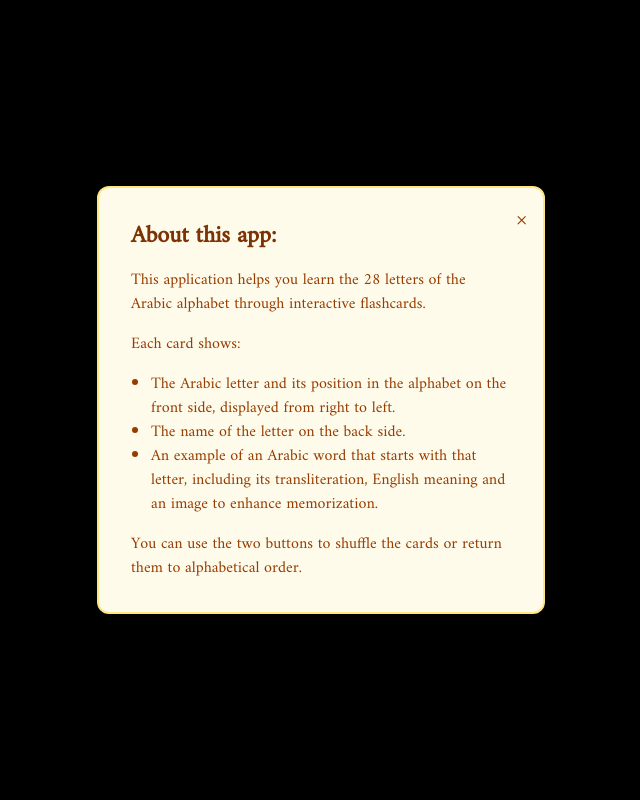
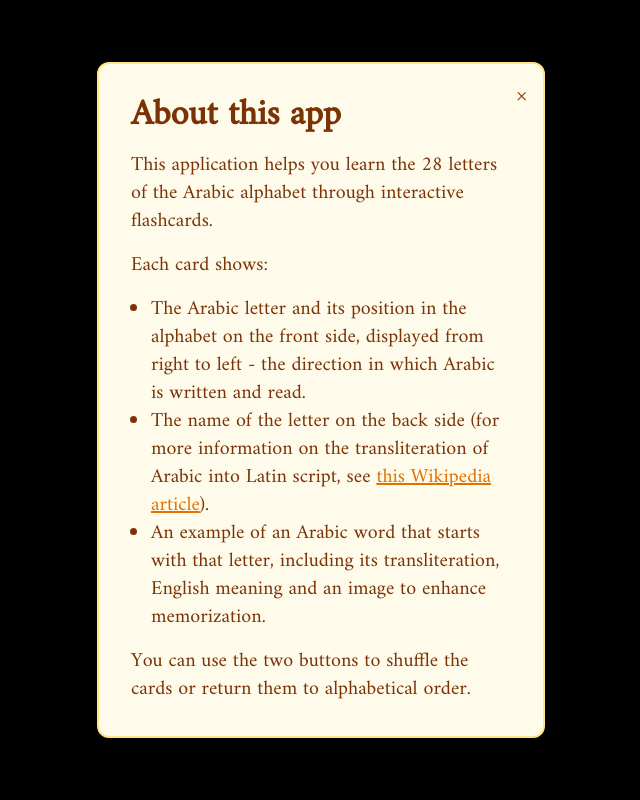
Before and after one commit to M-RBR/learn-the-arabic-alphabet, a React (Vite) app: page / in a window 1280 px wide. Both pictures are taken after a click on the button "Information". Shown: the top 800 px of the page, without its empty margins (319-959 px from the left). Built offline with nearby package versions, Linux system fonts and the light colour scheme.

Commit message:
Small changes and additions in styling

```diff
--- a/src/App.jsx
+++ b/src/App.jsx
@@ -1,3 +1,5 @@
+/*
+
 import React, { useState } from "react";
 import FlipCards from "./Components/FlipCards";
 import data from "./data/arabic_letters.json";
@@ -61,7 +63,7 @@ function App() {
           </button>
           {(showTooltip || window.innerWidth < 640) && (
             <div className="absolute left-full ml-2 bg-white text-amber-800 px-3 py-2 rounded shadow-lg text-sm whitespace-nowrap border border-amber-200">
-              Click for more info
+              Click for more info about this app
             </div>
           )}
         </div>
@@ -69,17 +71,17 @@ function App() {
 
       {showInfoModal && (
         <div className="fixed inset-0 bg-black bg-opacity-50 flex items-center justify-center z-50">
-          <div className="bg-amber-50 p-8 rounded-xl max-w-md w-full relative border-2 border-amber-200 shadow-2xl">
+          <div className="bg-amber-50 p-8 rounded-xl max-w-md w-full relative -2 border-amber-200 shadow-2xl">
             <button
               onClick={() => setShowInfoModal(false)}
               className="absolute top-4 right-4 text-amber-800 hover:text-amber-600 text-2xl"
             >
               &times;
             </button>
-            <h2 className="text-2xl font-bold text-amber-900 mb-4">
-              About this app:
+            <h2 className="text-4xl font-bold text-amber-900 mb-4">
+              About this app
             </h2>
-            <div className="space-y-4 text-amber-800">
+            <div className="text-xl space-y-4 text-amber-900 ">
               <p>
                 This application helps you learn the 28 letters of the Arabic
                 alphabet through interactive flashcards.
@@ -88,14 +90,26 @@ function App() {
               <ul className="list-disc pl-5">
                 <li>
                   The Arabic letter and its position in the alphabet on the
-                  front side, displayed from right to left.
+                  front side, displayed from right to left - the direction in
+                  which Arabic is written and read.
                 </li>
-                <li>The name of the letter on the back side. </li>
                 <li>
-                  {" "}
+                  The name of the letter on the back side (for more information
+                  on the transliteration of Arabic into Latin script, see{" "}
+                  <a
+                    href="https://en.wikipedia.org/wiki/Romanization_of_Arabic"
+                    target="_blank"
+                    rel="noopener noreferrer"
+                    className="text-amber-600 hover:text-amber-800 underline"
+                  >
+                    this Wikipedia article
+                  </a>
+                  ).
+                </li>
+                <li>
                   An example of an Arabic word that starts with that letter,
                   including its transliteration, English meaning and an image to
-                  enhance memorization.{" "}
+                  enhance memorization.
                 </li>
               </ul>
               <p>
@@ -128,3 +142,160 @@ function App() {
 }
 
 export default App;
+
+*/
+
+import React, { useState } from "react";
+import FlipCards from "./Components/FlipCards";
+import data from "./data/arabic_letters.json";
+import "./index.css";
+
+function App() {
+  const letterState = useState(data);
+  const currentLetters = letterState[0];
+  const updateLetters = letterState[1];
+  const [showTooltip, setShowTooltip] = useState(false);
+  const [showInfoModal, setShowInfoModal] = useState(false);
+
+  const shuffleCards = function shuffleTheLetterCards() {
+    const originalLettersArray = currentLetters;
+    const lettersCopy = [];
+
+    for (let i = 0; i < originalLettersArray.length; i++) {
+      lettersCopy.push(originalLettersArray[i]);
+    }
+
+    const shuffledLetters = lettersCopy.sort(function randomSort() {
+      const randomNumber = Math.random();
+      const subtractValue = 0.5;
+      return randomNumber - subtractValue;
+    });
+
+    updateLetters(shuffledLetters);
+  };
+
+  const sortCards = function returnToOriginalOrder() {
+    const originalDataCopy = [];
+
+    for (let j = 0; j < data.length; j++) {
+      originalDataCopy.push(data[j]);
+    }
+
+    updateLetters(originalDataCopy);
+  };
+
+  return (
+    <div className="min-h-screen flex flex-col p-4 bg-amber-100 bg-opacity-90 bg-opacity-20">
+      <div className="flex-grow">
+        <h1 className="text-6xl font-bold text-center p-6 text-amber-900 font-amiri">
+          Learn the Arabic Alphabet
+        </h1>
+
+        <div className="flex justify-center mb-6">
+          <div className="relative inline-flex items-center">
+            <button
+              className="w-8 h-8 rounded-full bg-amber-700 text-white flex items-center justify-center text-lg font-bold hover:bg-amber-600 transition-colors"
+              onClick={() => {
+                setShowInfoModal(true);
+                setShowTooltip(false);
+              }}
+              onMouseEnter={() => setShowTooltip(true)}
+              onMouseLeave={() => setShowTooltip(false)}
+              onTouchStart={() => setShowTooltip(true)}
+              onTouchEnd={() => setTimeout(() => setShowTooltip(false), 1000)}
+              aria-label="Information"
+            >
+              i
+            </button>
+            {(showTooltip || window.innerWidth < 640) && (
+              <div className="absolute left-full ml-2 bg-white text-amber-800 px-3 py-2 rounded shadow-lg text-sm whitespace-nowrap border border-amber-200">
+                Click for more info about this app
+              </div>
+            )}
+          </div>
+        </div>
+
+        {showInfoModal && (
+          <div className="fixed inset-0 bg-black bg-opacity-50 flex items-center justify-center z-50">
+            <div className="bg-amber-50 p-8 rounded-xl max-w-md w-full relative border-2 border-amber-200 shadow-2xl">
+              <button
+                onClick={() => setShowInfoModal(false)}
+                className="absolute top-4 right-4 text-amber-800 hover:text-amber-600 text-2xl"
+              >
+                &times;
+              </button>
+              <h2 className="text-4xl font-bold text-amber-900 mb-4">
+                About this app
+              </h2>
+              <div className="text-xl space-y-4 text-amber-900 ">
+                <p>
+                  This application helps you learn the 28 letters of the Arabic
+                  alphabet through interactive flashcards.
+                </p>
+                <p>Each card shows:</p>
+                <ul className="list-disc pl-5">
+                  <li>
+                    The Arabic letter and its position in the alphabet on the
+                    front side, displayed from right to left - the direction in
+                    which Arabic is written and read.
+                  </li>
+                  <li>
+                    The name of the letter on the back side (for more
+                    information on the transliteration of Arabic into Latin
+                    script, see{" "}
+                    <a
+                      href="https://en.wikipedia.org/wiki/Romanization_of_Arabic"
+                      target="_blank"
+                      rel="noopener noreferrer"
+                      className="text-amber-600 hover:text-amber-800 underline"
+                    >
+                      this Wikipedia article
+                    </a>
+                    ).
+                  </li>
+                  <li>
+                    An example of an Arabic word that starts with that letter,
+                    including its transliteration, English meaning and an image
+                    to enhance memorization.
+                  </li>
+                </ul>
+                <p>
+                  You can use the two buttons to shuffle the cards or return
+                  them to alphabetical order.
+                </p>
+              </div>
+            </div>
+          </div>
+        )}
+
+        <div className="flex flex-col items-center gap-4 mt-2 mb-8">
+          <button
+            onClick={shuffleCards}
+            className="px-4 py-2 rounded-lg bg-amber-600 text-white shadow-lg hover:bg-amber-700 transition-colors font-amiri w-48"
+          >
+            Shuffle Cards
+          </button>
+          <button
+            onClick={sortCards}
+            className="px-4 py-2 rounded-lg bg-amber-500 text-white shadow-lg hover:bg-amber-800 transition-colors font-amiri w-48"
+          >
+            Show Alphabetical Order
+          </button>
+        </div>
+
+        <FlipCards letters={currentLetters} />
+      </div>
+
+      {/* Footer Section */}
+      <footer className="w-screen py-1 bg-amber-800 text-amber-50 text-center mt-8 mx-[-2rem]">
+        <div className="flex items-center justify-center gap-1">
+          <span>Created by Maxim Roozen</span>
+          <span>©</span>
+          <span>2025</span>
+        </div>
+      </footer>
+    </div>
+  );
+}
+
+export default App;
--- a/src/Components/FlipCards.jsx
+++ b/src/Components/FlipCards.jsx
@@ -5,6 +5,7 @@ function FlipCards({ letters }) {
   const [modalLetter, setModalLetter] = useState(null);
 
   const handleCardClick = (letterId) => {
+    setModalLetter(null);
     setFlippedId(flippedId === letterId ? null : letterId);
   };
 
@@ -26,18 +27,35 @@ function FlipCards({ letters }) {
             key={letter.id}
             letter={letter}
             isFlipped={flippedId === letter.id}
+            showModal={modalLetter?.id === letter.id}
             onCardClick={handleCardClick}
             onExampleClick={handleExampleClick}
+            onUnflip={() => {
+              setModalLetter(null);
+              setFlippedId(null);
+            }}
+            onCloseModal={closeModal}
           />
         ))}
       </div>
-
-      {modalLetter && <LetterModal letter={modalLetter} onClose={closeModal} />}
     </div>
   );
 }
 
-function Card({ letter, isFlipped, onCardClick, onExampleClick }) {
+function Card({
+  letter,
+  isFlipped,
+  showModal,
+  onCardClick,
+  onExampleClick,
+  onUnflip,
+  onCloseModal,
+}) {
+  const handleUnflip = (e) => {
+    e.stopPropagation();
+    onUnflip();
+  };
+
   return (
     <div className="relative w-64 h-64 cursor-pointer">
       <div
@@ -46,34 +64,40 @@ function Card({ letter, isFlipped, onCardClick, onExampleClick }) {
         }`}
         onClick={() => onCardClick(letter.id)}
       >
-        <div className="absolute w-full h-full bg-amber-50 rounded-xl shadow-lg flex items-center justify-center text-6xl backface-hidden border-2 border-amber-200">
+        {/* Front side of card */}
+        <div className="absolute w-full h-full bg-amber-50 rounded-xl shadow-lg flex items-center justify-center text-6xl backface-hidden border-3 border-amber-200">
           <span className="text-amber-800">{letter.letter}</span>
           <span className="text-amber-800 text-xl absolute right-5 bottom-3 size-8">
             {letter.id}
           </span>
         </div>
 
-        <div className="absolute w-full h-full bg-amber-900 rounded-xl shadow-lg flex flex-col items-center justify-center text-center p-4 backface-hidden transform rotate-y-180 text-amber-50">
-          <h2 className="text-2xl italic font-amiri">{letter.name}</h2>
+        {/* Back side of card */}
+        <div className="border-3 border-amber-200 absolute w-full h-full bg-amber-700 rounded-xl shadow-lg flex flex-col items-center justify-center text-center p-4 backface-hidden transform rotate-y-180 text-amber-50">
           <button
-            className="mt-4 px-4 py-2 bg-amber-500 text-amber-50 rounded-lg hover:bg-amber-500 shadow transition-colors"
+            onClick={handleUnflip}
+            className="absolute top-2 right-4 text-amber-50 hover:text-amber-200 text-2xl"
+          >
+            &times;
+          </button>
+          <h2 className="text-4xl italic font-amiri">{letter.name}</h2>
+          <button
+            className="text-lg mt-6 px-4 py-2 bg-amber-400 text-amber-50 rounded-lg hover:bg-amber-500 shadow transition-colors"
             onClick={(e) => onExampleClick(e, letter)}
           >
             Example
           </button>
-        </div>
-      </div>
-    </div>
-  );
-}
 
-function LetterModal({ letter, onClose }) {
-  return (
-    <div className="fixed inset-0 flex items-center justify-center bg-black bg-opacity-50 z-50">
-      <div className="bg-amber-50 p-6 rounded-xl max-w-sm w-full relative border-2 border-amber-200 shadow-2xl">
+          {/* Modal */}
+          {showModal && (
+            <div className="absolute inset-0 z-10">
+              <div className="absolute w-full h-full bg-amber-700 rounded-xl shadow-lg flex flex-col items-center justify-center text-center p-4">
                 <button
-          onClick={onClose}
-          className="absolute top-2 right-2 text-amber-800 hover:text-amber-600 text-2xl"
+                  onClick={(e) => {
+                    e.stopPropagation();
+                    onCloseModal();
+                  }}
+                  className="absolute top-2 right-4 text-amber-50 hover:text-amber-200 text-2xl"
                 >
                   &times;
                 </button>
@@ -81,28 +105,32 @@ function LetterModal({ letter, onClose }) {
                 <img
                   src={`/assets/images/${letter.example.image}`}
                   alt={letter.example.translation}
-          className="w-48 h-48 object-contain mx-auto mb-4 rounded-lg"
+                  className="w-32 h-32 object-contain mx-auto mb-2 rounded-lg"
                 />
 
                 <div className="flex flex-col items-center text-center">
-          <p className="text-xl">
-            <span className="font-semibold text-amber-900">Arabic: </span>
-            <span className="text-2xl text-amber-800" dir="rtl">
+                  <p className="text-xl w-full" dir="ltr">
+                    <span className="font-semibold">Arabic:</span>
+                    <span className="text-xl ml-2" dir="rtl">
+                      {" "}
+                      {/* ml-2 gives a small 0.5rem gap */}
                       {letter.example.arabicWord}
                     </span>
                   </p>
-          <p className="text-lg">
-            <span className="font-semibold text-amber-900">
-              Transliteration:{" "}
-            </span>
-            <span className="italic text-amber-700">
+                  <p className="text-xl">
+                    <span className="font-semibold">Transliteration: </span>
+                    <span className="italic">
                       {letter.example.transliteration}
                     </span>
                   </p>
-          <p className="text-lg">
-            <span className="font-semibold text-amber-900">English: </span>
-            <span className="text-amber-700">{letter.example.translation}</span>
+                  <p className="text-xl">
+                    <span className="font-semibold">English: </span>
+                    <span>{letter.example.translation}</span>
                   </p>
+                </div>
+              </div>
+            </div>
+          )}
         </div>
       </div>
     </div>
```
Also changed, not shown: 1 other file (tests, documents, lock files or other folders). Lines whose indentation alone changed are shown as unchanged.
